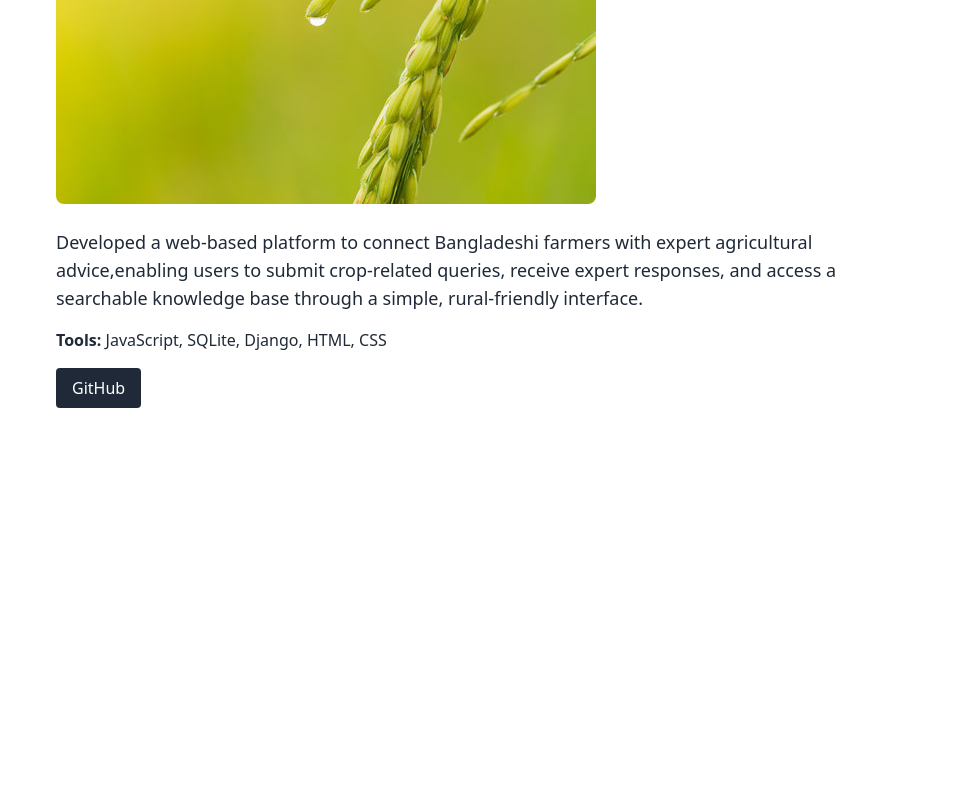
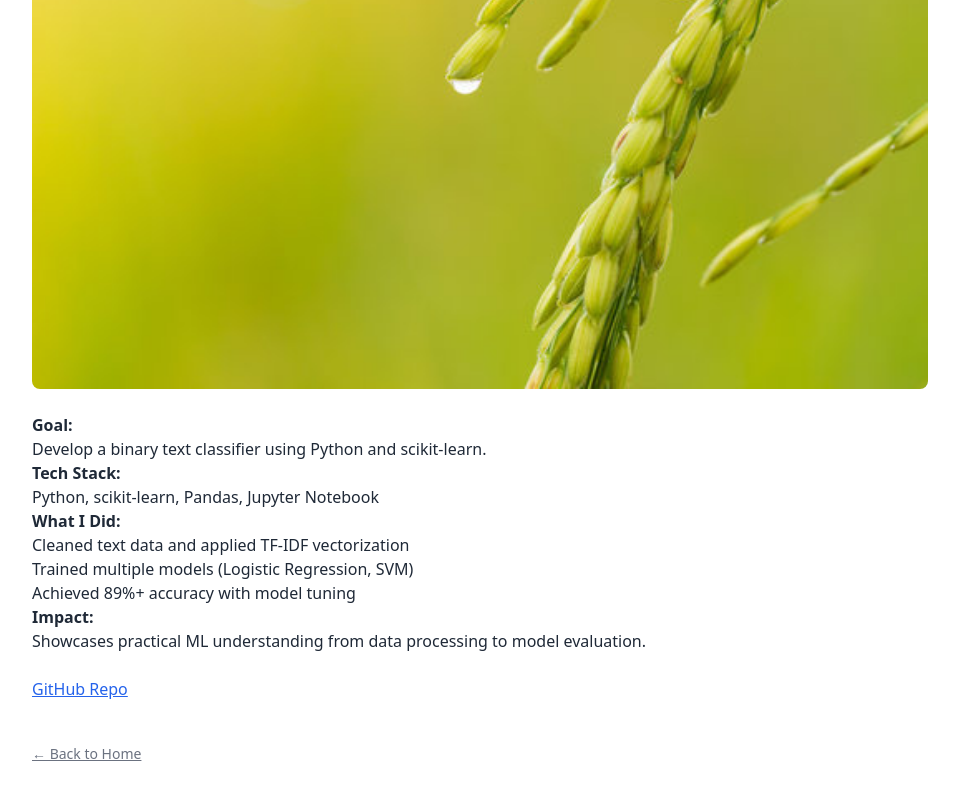
Before and after one commit to tamannaoishy/Portfolio, a React (Vite) app: page /projects/Agriculture in a window 1280 px wide. Shown: the part 324-1124 px from the top of the page, without its empty margins (160-1119 px from the left). Before the commit the page ends 800 px from the top, so only its background shows below. Built offline with nearby package versions, Linux system fonts and the light colour scheme.

Commit message:
Update project details

```diff
--- a/package.json
+++ b/package.json
@@ -14,6 +14,7 @@
     "react": "^19.1.0",
     "react-dom": "^19.1.0",
     "react-icons": "^5.5.0",
+    "react-markdown": "^10.1.0",
     "react-router-dom": "^7.6.1"
   },
   "devDependencies": {
--- a/src/App.jsx
+++ b/src/App.jsx
@@ -1,34 +1,15 @@
-import Navbar from './components/Navbar';
-import Hero from './components/Hero';
-import About from './components/About';
-import Skills from './components/Skills';
+import { BrowserRouter as Router, Routes, Route } from 'react-router-dom';
+import ProjectDetail from './pages/ProjectDetail';
 import Projects from './components/Projects';
-import Education from './components/Education';
-import Research from './components/Research';
-import Certificates from './components/Certificates';
-import Leadership from './components/Leadership';
-import Contact from './components/Contact';
 
 function App() {
   return (
-    <>
-      <Navbar />
-      {/* We’ll insert sections one by one next */}
-      <Hero />
-      {/* More sections coming next */}
-      <About />
-      {/* Skills, Projects, etc. coming next */}
-      <Skills />
-      {/* Next: Projects */}
-      <Projects />
-      {/* Coming up: Education + Contact */}
-       <Education />
-      {/* Final step: Contact Section */}
-       <Research />
-      <Certificates />
-      <Leadership />
-      <Contact />
-    </>
+    <Router>
+      <Routes>
+        <Route path="/" element={<Projects />} />
+        <Route path="/projects/:id" element={<ProjectDetail />} />
+      </Routes>
+    </Router>
   );
 }
 
--- a/src/components/Projects.jsx
+++ b/src/components/Projects.jsx
@@ -1,6 +1,8 @@
 import { Link } from 'react-router-dom';
 import { motion } from 'framer-motion';
 import projects from '../data/projects';
+
+
 
 export default function Projects() {
   return (
@@ -24,6 +26,7 @@ export default function Projects() {
   >
     <span className="text-center px-4">{project.title}</span>
   </Link>
+
 </motion.div>
 
           ))}
--- /dev/null
+++ b/src/data/projectSummaries.js
@@ -0,0 +1,60 @@
+export const projectSummaries = {
+  portfolio: `
+##
+
+**Project Title:** Personal Portfolio Website
+**Developer:** Jakia Tamanna Oishy
+**Goal:** Establish a professional digital presence aligned with career goals
+
+---
+
+###
+**Objective:** To build a **dynamic, responsive, and professional portfolio.**
+
+---
+
+### 🧰 **Technologies & Tools Used**
+
+**Framework** :  React.js (via Vite)
+ **Styling**  :  Tailwind CSS, Framer Motion
+
+ **Routing**  :  React Router
+ **Versioning** :  Git, GitHub
+ **Hosting**   :  Vercel
+ **Analytics** : (Planned) Cloudflare / GA
+
+---
+
+
+### ⚙️ **What I Built**
+
+- Fully responsive  UI
+- Modular sections (Hero, Skills, Projects, Education, Contact)
+- Interactive cards and expandable content
+- Analytics-ready, scalable design
+- Future sections prepared (Research, Leadership, Certificates)
+
+
+  `
+,
+
+
+
+  agriculture: `
+**Goal:**
+Develop a binary text classifier using Python and scikit-learn.
+
+**Tech Stack:**
+Python, scikit-learn, Pandas, Jupyter Notebook
+
+**What I Did:**
+- Cleaned text data and applied TF-IDF vectorization
+- Trained multiple models (Logistic Regression, SVM)
+- Achieved 89%+ accuracy with model tuning
+
+**Impact:**
+Showcases practical ML understanding from data processing to model evaluation.
+  `,
+
+  // Add more summaries as needed...
+};
--- a/src/data/projects.js
+++ b/src/data/projects.js
@@ -1,12 +1,17 @@
+import { projectSummaries } from './projectSummaries';
+
 const projects = [
     {
     id: "portfolio",
     title: "Personal Portfolio Website",
-    description: "A responsive portfolio site showcasing my skills, projects, and resume. Built with modern tools and smooth animations.",
-    tools: ["React", "TailwindCSS", "Framer Motion"],
+    //description: "A responsive portfolio site showcasing my skills, projects, and resume. Built with modern tools and smooth animations.",
+    //tools: ["React", "TailwindCSS", "Framer Motion"],
     image: "/images/portfolio.jpg", // add to public/images/
     github: "https://github.com/tamannaoishy/personal-portfolio",
-    //demo: "https://portfolio-one-mu-55.vercel.app/",
+    live: "https://portfolio-one-mu-55.vercel.app/",
+    summary: projectSummaries.portfolio,
+
+
   },
     {
     id: "Testing",
@@ -15,7 +20,8 @@ const projects = [
     tools: ["JIRA", "Google Docs", "Excel"],
     image: "/images/StackFood.png", // add to public/images/
     github: "https://github.com/tamannaoishy/Manual-Testing-on-StackFood-Food-Delivery-System",
-    demo: "",
+    live: "",
+
   },
   {
     id: "Agriculture",
@@ -24,7 +30,8 @@ const projects = [
     tools: ["JavaScript", "SQLite", "Django","HTML", "CSS"],
     image: "/images/Agriculture.jpg", // add to public/images/
     github: "https://github.com/tamannaoishy/Project-krishiporamorsho",
-    demo: "",
+    live: "",
+    summary: projectSummaries.agriculture,
   },
 
 ];
--- a/src/pages/ProjectDetail.jsx
+++ b/src/pages/ProjectDetail.jsx
@@ -1,24 +1,45 @@
-// pages/ProjectDetail.jsx
 import { useParams, Link } from 'react-router-dom';
 import projects from '../data/projects';
+import ReactMarkdown from 'react-markdown';
 
 export default function ProjectDetail() {
   const { id } = useParams();
-  const project = projects.find(p => p.id === id);
+  const project = projects.find((p) => p.id === id);
 
-  if (!project) return <div className="p-10 text-center text-xl">Project not found.</div>;
+  if (!project) {
+    return <div className="text-center text-red-500 mt-10">Project not found.</div>;
+  }
 
   return (
-    <div className="min-h-screen bg-white dark:bg-gray-900 text-gray-800 dark:text-gray-100 px-6 py-12 max-w-4xl mx-auto">
-      <Link to="/" className="text-orange-500 text-sm">← Back to Home</Link>
-      <h1 className="text-4xl font-bold mb-4">{project.title}</h1>
-      <img src={project.image} alt={project.title} className="rounded-lg mb-6" />
-      <p className="text-lg mb-4">{project.description}</p>
-      <p className="mb-2"><strong>Tools:</strong> {project.tools.join(", ")}</p>
-      <div className="flex gap-4 mt-4">
-        <a href={project.github} target="_blank" rel="noopener noreferrer" className="px-4 py-2 bg-gray-800 text-white rounded hover:bg-gray-700">GitHub</a>
-        {project.demo && <a href={project.demo} target="_blank" rel="noopener noreferrer" className="px-4 py-2 bg-orange-500 text-white rounded hover:bg-orange-600">Live Demo</a>}
+    <section className="py-16 px-6 bg-white dark:bg-gray-900 text-gray-800 dark:text-white">
+      <div className="max-w-4xl mx-auto">
+        <h2 className="text-3xl font-bold mb-4">{project.title}</h2>
+
+        {project.image && (
+          <img src={project.image} alt={project.title} className="rounded-lg mb-6 w-full object-cover" />
+        )}
+
+        <div className="prose dark:prose-invert max-w-none">
+          <ReactMarkdown>{project.summary}</ReactMarkdown>
+        </div>
+
+        <div className="mt-6 space-x-4">
+          {project.github && (
+            <a href={project.github} target="_blank" rel="noopener noreferrer" className="text-blue-600 underline">
+              GitHub Repo
+            </a>
+          )}
+          {project.live && (
+            <a href={project.live} target="_blank" rel="noopener noreferrer" className="text-green-600 underline">
+              Live Demo
+            </a>
+          )}
+        </div>
+
+        <div className="mt-10">
+          <Link to="/" className="text-sm text-gray-500 underline">← Back to Home</Link>
+        </div>
       </div>
-    </div>
+    </section>
   );
 }
```
Also changed, not shown: 1 other file (tests, documents, lock files or other folders).
